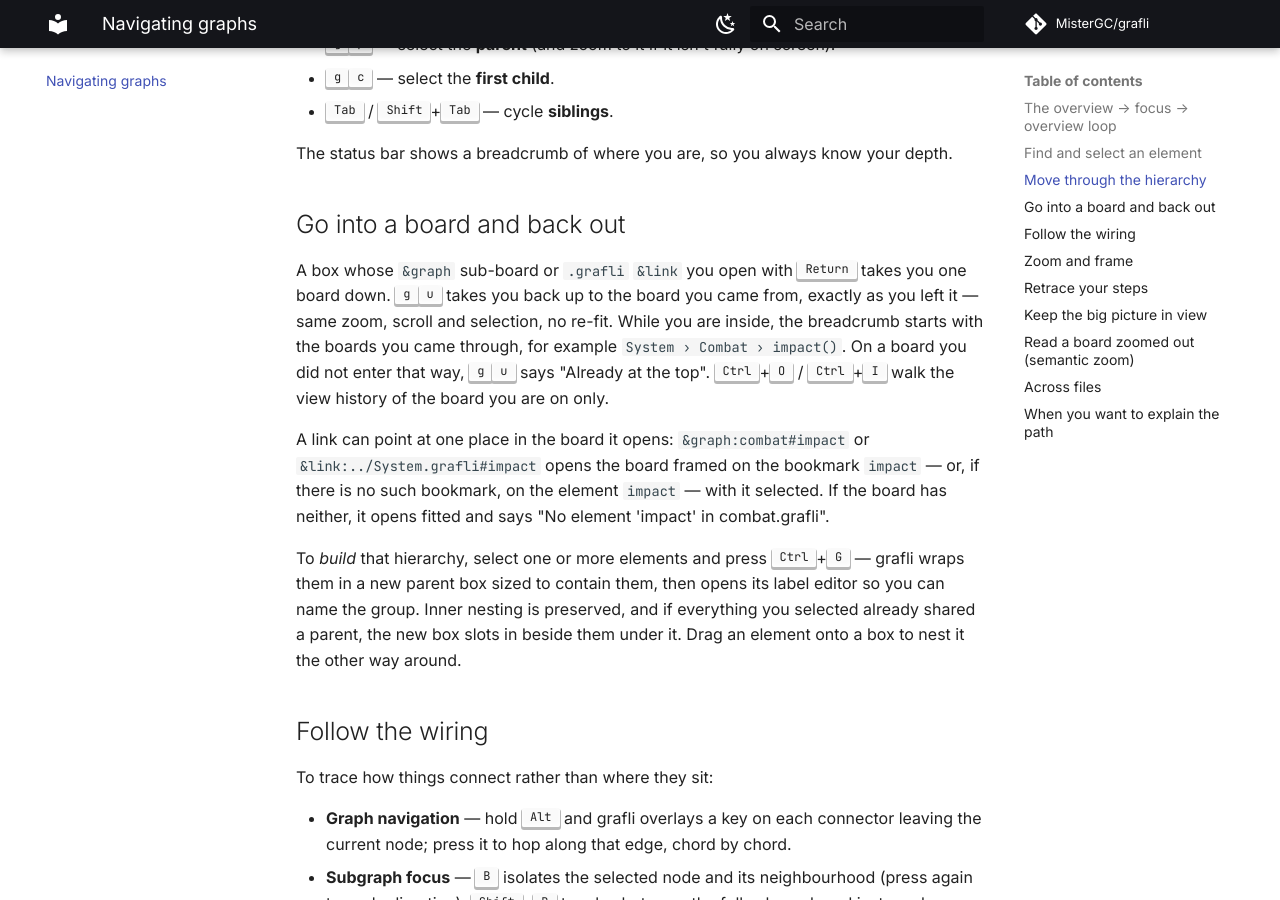
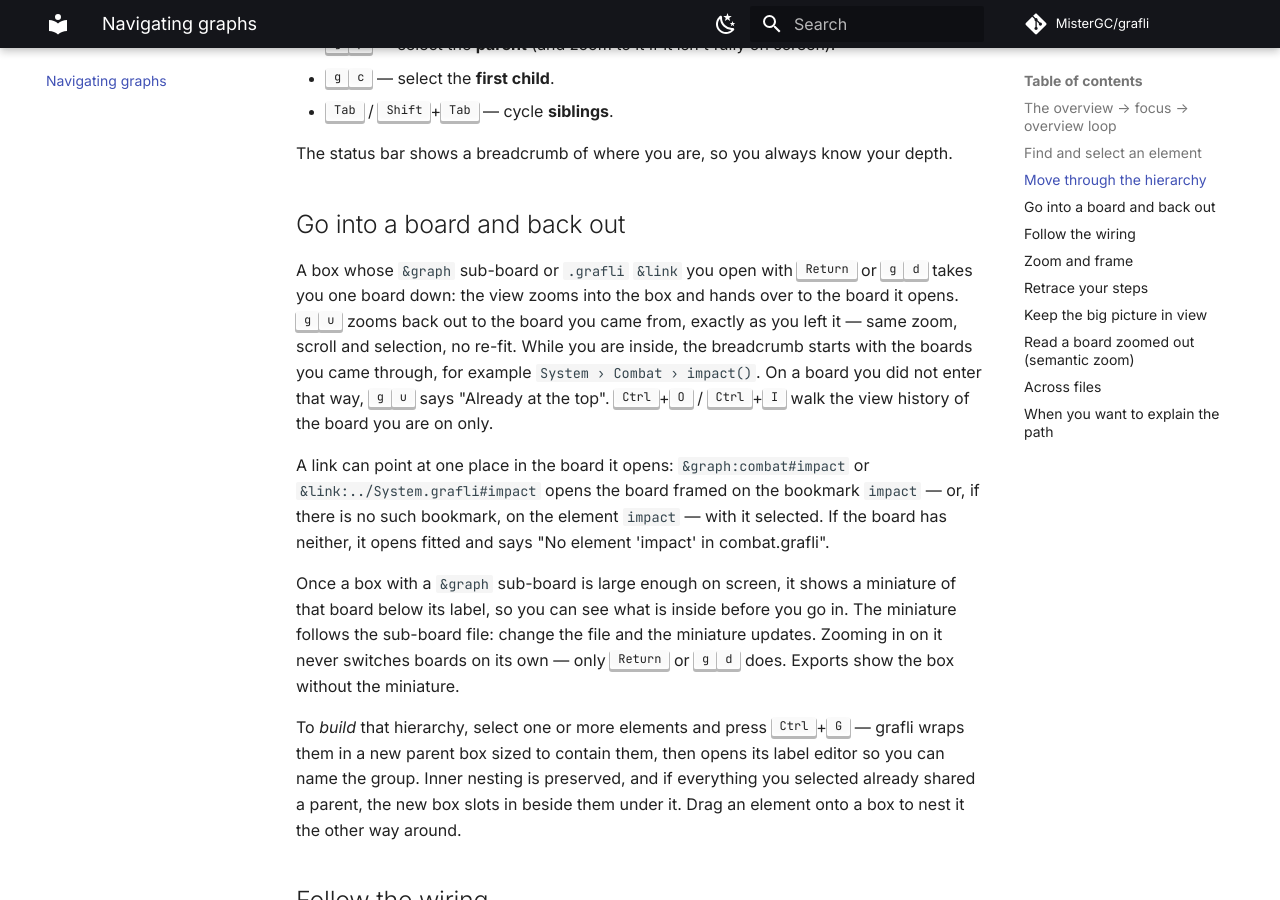
Before and after one commit to MisterGC/grafli, an MkDocs documentation site: the page built from docs/navigating.md, in a window 1280 px wide and 900 px high, scrolled down 1658 px. Built offline with MkDocs 1.6.1 and Material for MkDocs 9.7.7, drawn with Linux system fonts in a browser that asks for light colours; comment, search, counter and statistics services are not loaded.

Commit message:
Document sub-board miniatures and gd in changelog, docs and the skill's design reference

```diff
--- a/docs/navigating.md
+++ b/docs/navigating.md
@@ -54,9 +54,10 @@ depth.
 ## Go into a board and back out
 
 A box whose `&graph` sub-board or `.grafli` `&link` you open with
-<kbd>Return</kbd> takes you one board down. <kbd>g</kbd><kbd>u</kbd> takes you
-back up to the board you came from, exactly as you left it — same zoom, scroll
-and selection, no re-fit. While you are inside, the breadcrumb starts with the
+<kbd>Return</kbd> or <kbd>g</kbd><kbd>d</kbd> takes you one board down: the
+view zooms into the box and hands over to the board it opens.
+<kbd>g</kbd><kbd>u</kbd> zooms back out to the board you came from, exactly as
+you left it — same zoom, scroll and selection, no re-fit. While you are inside, the breadcrumb starts with the
 boards you came through, for example `System › Combat › impact()`. On a board
 you did not enter that way, <kbd>g</kbd><kbd>u</kbd> says "Already at the top".
 <kbd>Ctrl</kbd>+<kbd>O</kbd> / <kbd>Ctrl</kbd>+<kbd>I</kbd> walk the view
@@ -67,6 +68,13 @@ or `&link:../System.grafli#impact` opens the board framed on the bookmark
 `impact` — or, if there is no such bookmark, on the element `impact` — with it
 selected. If the board has neither, it opens fitted and says
 "No element 'impact' in combat.grafli".
+
+Once a box with a `&graph` sub-board is large enough on screen, it shows a
+miniature of that board below its label, so you can see what is inside before
+you go in. The miniature follows the sub-board file: change the file and the
+miniature updates. Zooming in on it never switches boards on its own — only
+<kbd>Return</kbd> or <kbd>g</kbd><kbd>d</kbd> does. Exports show the box
+without the miniature.
 
 To *build* that hierarchy, select one or more elements and press
 <kbd>Ctrl</kbd>+<kbd>G</kbd> — grafli wraps them in a new parent box sized to
```
Also changed, not shown: CHANGELOG.md (+11 -0 lines), docs/keybindings.md (+2 -1 lines), grafli/skills/grafli/references/design.md (+4 -1 lines).
